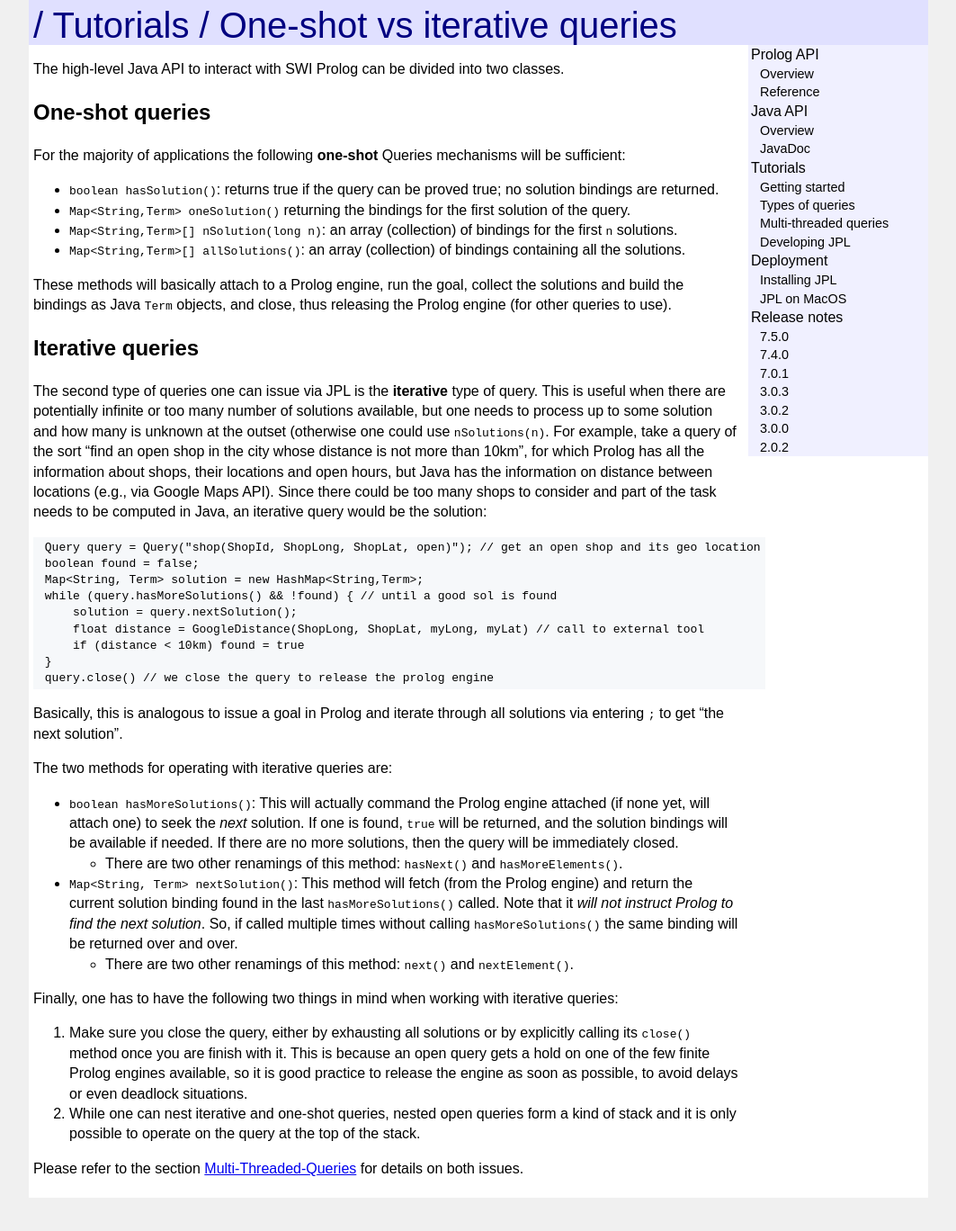
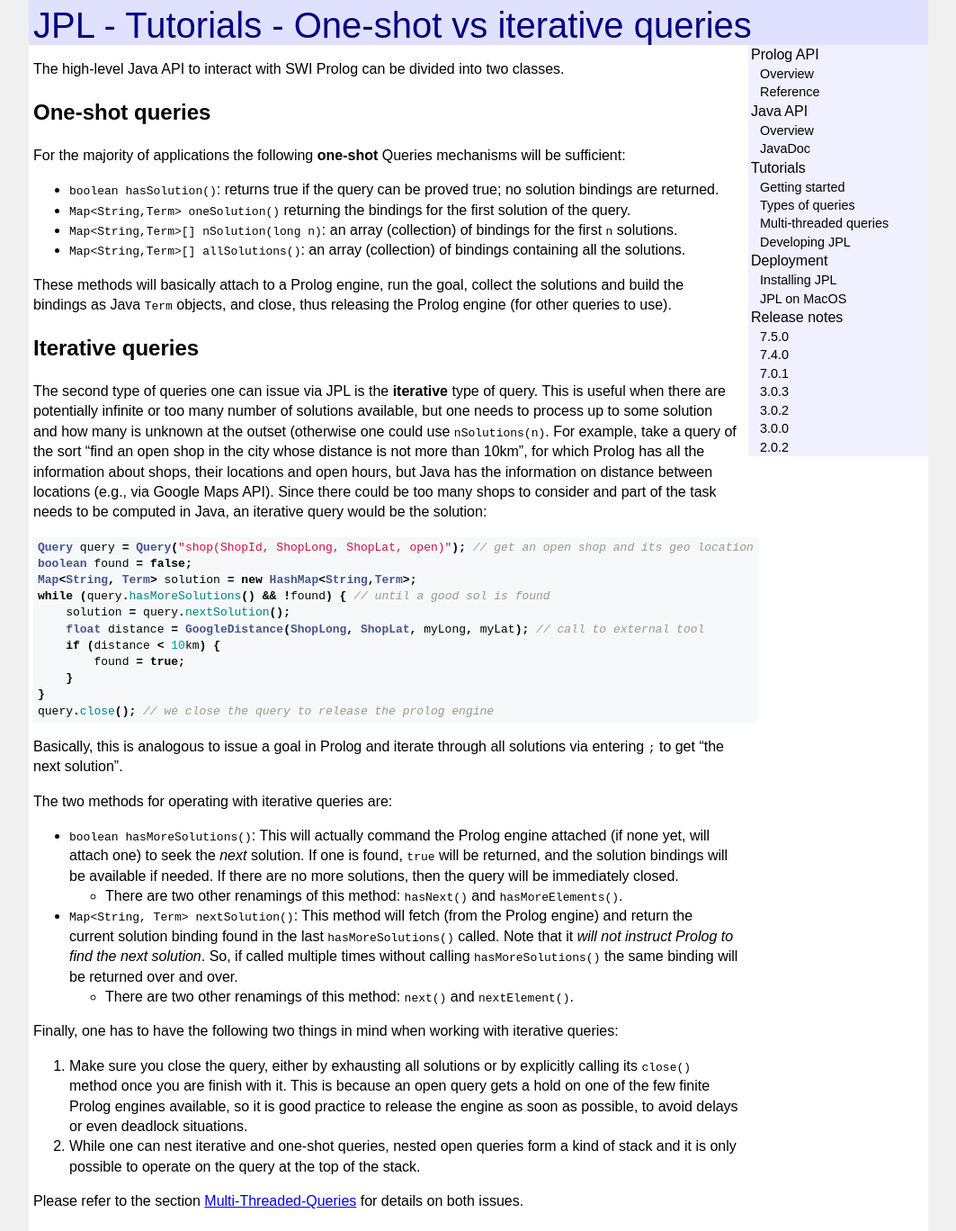
Before and after one commit to anionic/jpl-nav, a Jekyll site: the page built from docs/TutorialTypesOfQueries.md, in a window 1280 px wide and 1368 px high. Shown: the whole window at 90% size, without its empty margins (108-1171 px from the left). Built offline with Jekyll 4.4.1, drawn with Linux system fonts in a browser that asks for light colours; our own code applies the rules of GitHub Pages for plain Markdown files.

Commit message:
Update TutorialTypesOfQueries.md

````diff
--- a/docs/TutorialTypesOfQueries.md
+++ b/docs/TutorialTypesOfQueries.md
@@ -1,4 +1,4 @@
-# / Tutorials / One-shot vs iterative queries
+# JPL - Tutorials - One-shot vs iterative queries
 
 The high-level Java API to interact with SWI Prolog can be divided into two classes.
 
@@ -16,17 +16,19 @@ These methods will basically attach to a Prolog engine, run the goal, collect th
 ## Iterative queries
 
 The second type of queries one can issue via JPL is the **iterative** type of query. This is useful when there are potentially infinite or too many number of solutions available, but one needs to process up to some solution and how many is unknown at the outset (otherwise one could use `nSolutions(n)`. For example, take a query of the sort "find an open shop in the city whose distance is not more than 10km", for which Prolog has all the information about shops, their locations and open hours, but Java has the information on distance between locations (e.g., via Google Maps API). Since there could be too many shops to consider and part of the task needs to be computed in Java, an iterative query would be the solution:
-
-     Query query = Query("shop(ShopId, ShopLong, ShopLat, open)"); // get an open shop and its geo location
-     boolean found = false;
-     Map<String, Term> solution = new HashMap<String,Term>;
-     while (query.hasMoreSolutions() && !found) { // until a good sol is found
-         solution = query.nextSolution();
-         float distance = GoogleDistance(ShopLong, ShopLat, myLong, myLat) // call to external tool
-         if (distance < 10km) found = true
-     }
-     query.close() // we close the query to release the prolog engine
-
+```java
+Query query = Query("shop(ShopId, ShopLong, ShopLat, open)"); // get an open shop and its geo location
+boolean found = false;
+Map<String, Term> solution = new HashMap<String,Term>;
+while (query.hasMoreSolutions() && !found) { // until a good sol is found
+    solution = query.nextSolution();
+    float distance = GoogleDistance(ShopLong, ShopLat, myLong, myLat); // call to external tool
+    if (distance < 10km) {
+        found = true;
+    }
+}
+query.close(); // we close the query to release the prolog engine
+```
 Basically, this is analogous to issue a goal in Prolog and iterate through all solutions via entering `;` to get "the next solution".
 
 The two methods for operating with iterative queries are:
````
